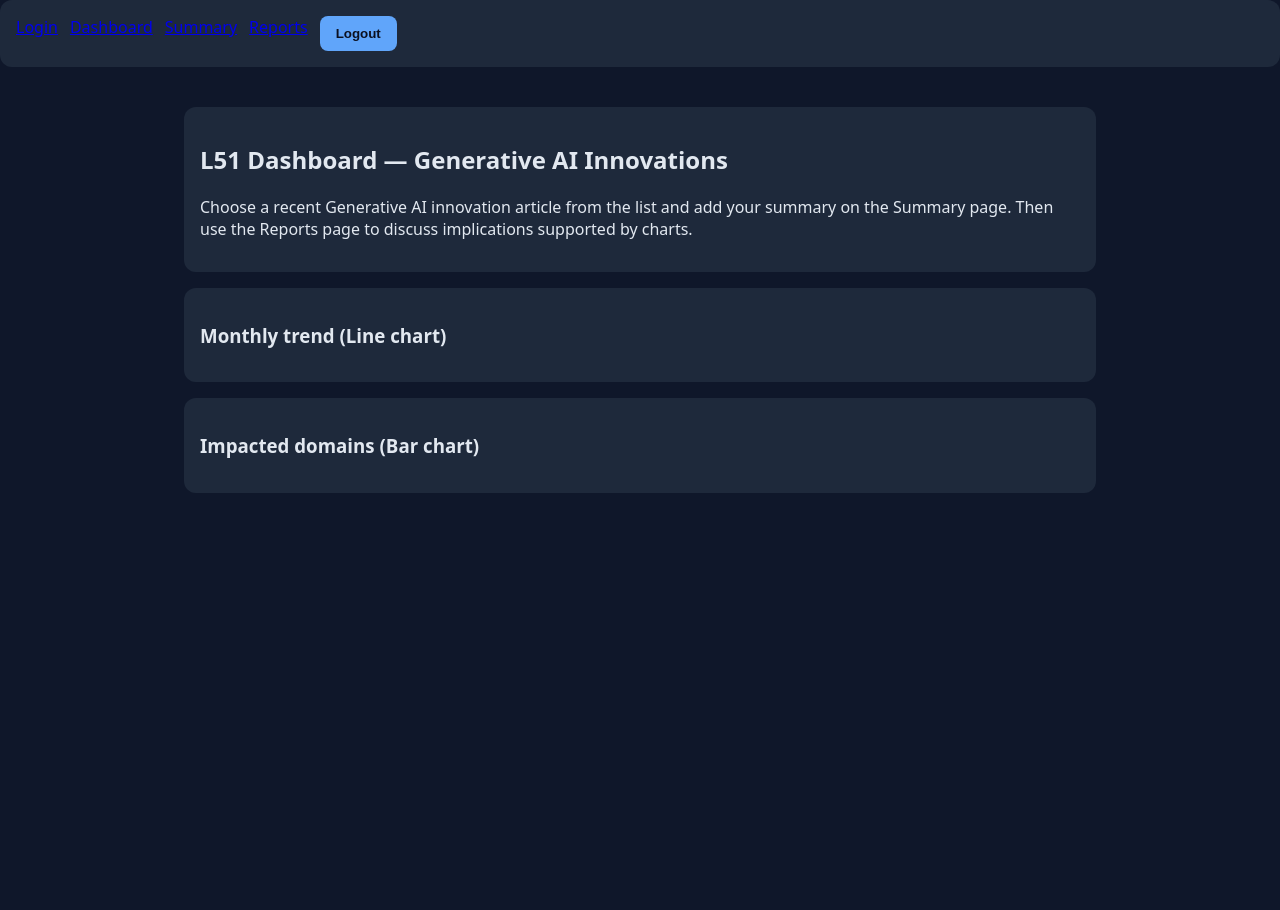
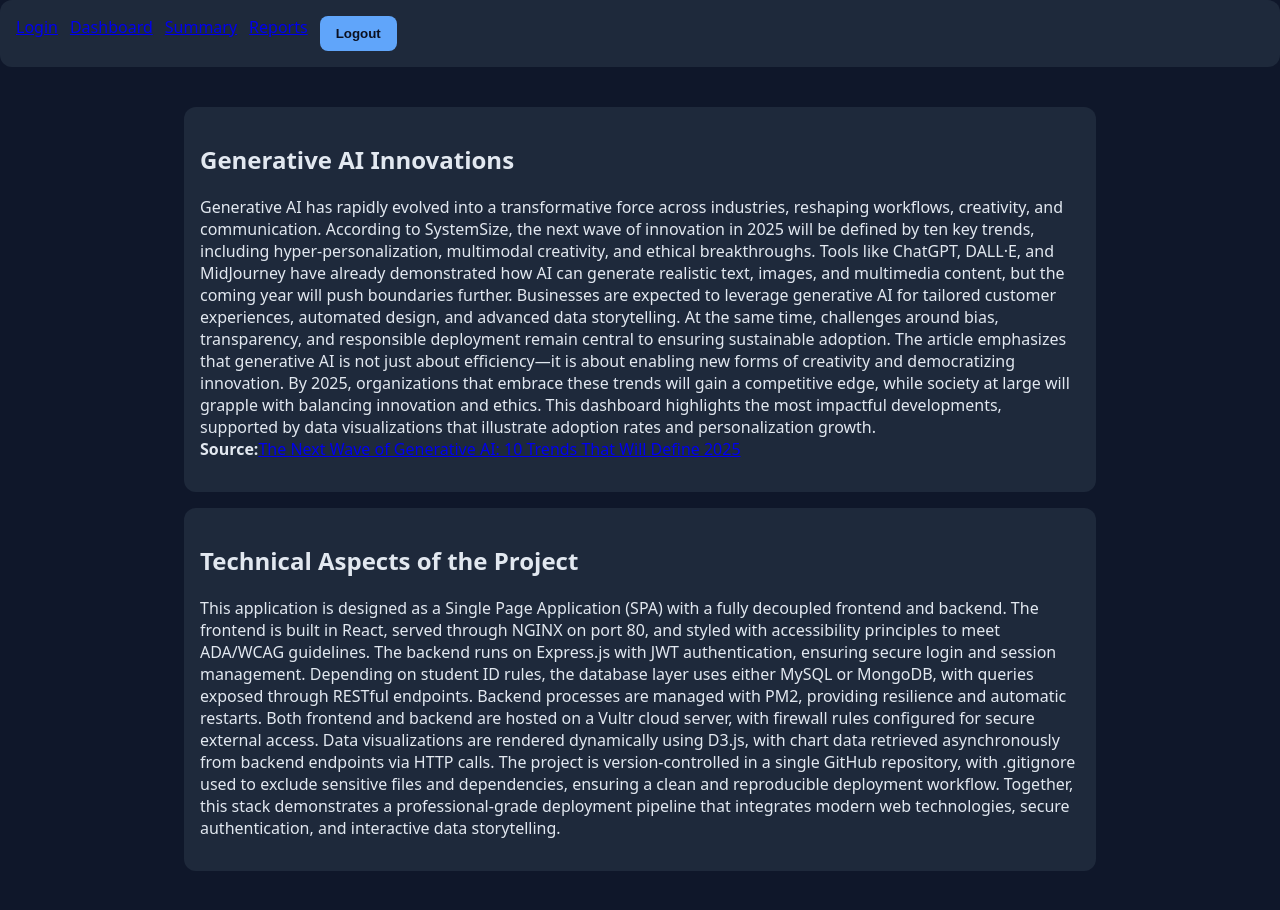
Before and after one commit to lynndav131/FinalProject_L51, a React (Create React App) app in the folder frontend/: page /dashboard in a window 1280 px wide. Before the commit the page ends 800 px from the top, so only its background shows below. Built offline with nearby package versions, Linux system fonts and the light colour scheme; no server answers; sample sign-in values are in the browser's storage.

Commit message:
Update the dashboard page

```diff
--- a/frontend/src/components/Dashboard.js
+++ b/frontend/src/components/Dashboard.js
@@ -113,20 +113,37 @@ function Dashboard() {
   return (
     <div className="container">
       <div className="card">
-        <h2>L51 Dashboard — Generative AI Innovations</h2>
+        <h2>Generative AI Innovations</h2>
         <p>
-          Choose a recent Generative AI innovation article from the list and add your summary on the Summary page. Then use the Reports page to discuss implications supported by charts.
+          Generative AI has rapidly evolved into a transformative force across industries, reshaping workflows, creativity, and communication.
+          According to SystemSize, the next wave of innovation in 2025 will be defined by ten key trends, including hyper-personalization, multimodal creativity,
+          and ethical breakthroughs. Tools like ChatGPT, DALL·E, and MidJourney have already demonstrated how AI can generate realistic text, images, and multimedia content,
+          but the coming year will push boundaries further. Businesses are expected to leverage generative AI for tailored customer experiences, automated design,
+          and advanced data storytelling. At the same time, challenges around bias, transparency, and responsible deployment remain central to ensuring sustainable adoption.
+          The article emphasizes that generative AI is not just about efficiency—it is about enabling new forms of creativity and democratizing innovation.
+          By 2025, organizations that embrace these trends will gain a competitive edge, while society at large will grapple with balancing innovation and ethics.
+          This dashboard highlights the most impactful developments, supported by data visualizations that illustrate adoption rates and personalization growth.
+          <br />
+          <strong>Source:</strong>
+          <a href="https://systemsize.com/blog/the-next-wave-of-generative-ai-10-trends-that-will-define-2025/" target="_blank" rel="noopener noreferrer">
+            The Next Wave of Generative AI: 10 Trends That Will Define 2025
+          </a>
         </p>
       </div>
 
       <div className="card">
-        <h3>Monthly trend (Line chart)</h3>
-        <div ref={lineRef} style={{ width: '100%' }} aria-label="Line chart"></div>
-      </div>
-
-      <div className="card">
-        <h3>Impacted domains (Bar chart)</h3>
-        <div ref={barRef} style={{ width: '100%' }} aria-label="Bar chart"></div>
+        <h2>Technical Aspects of the Project</h2>
+        <p>
+          This application is designed as a Single Page Application (SPA) with a fully decoupled frontend and backend.
+          The frontend is built in React, served through NGINX on port 80, and styled with accessibility principles to meet ADA/WCAG guidelines.
+          The backend runs on Express.js with JWT authentication, ensuring secure login and session management. Depending on student ID rules,
+          the database layer uses either MySQL or MongoDB, with queries exposed through RESTful endpoints. Backend processes are managed with PM2,
+          providing resilience and automatic restarts. Both frontend and backend are hosted on a Vultr cloud server, with firewall rules configured for secure external access.
+          Data visualizations are rendered dynamically using D3.js, with chart data retrieved asynchronously from backend endpoints via HTTP calls.
+          The project is version‑controlled in a single GitHub repository, with .gitignore used to exclude sensitive files and dependencies,
+          ensuring a clean and reproducible deployment workflow. Together, this stack demonstrates a professional‑grade deployment pipeline that integrates
+          modern web technologies, secure authentication, and interactive data storytelling.
+        </p>
       </div>
     </div>
   );
```
